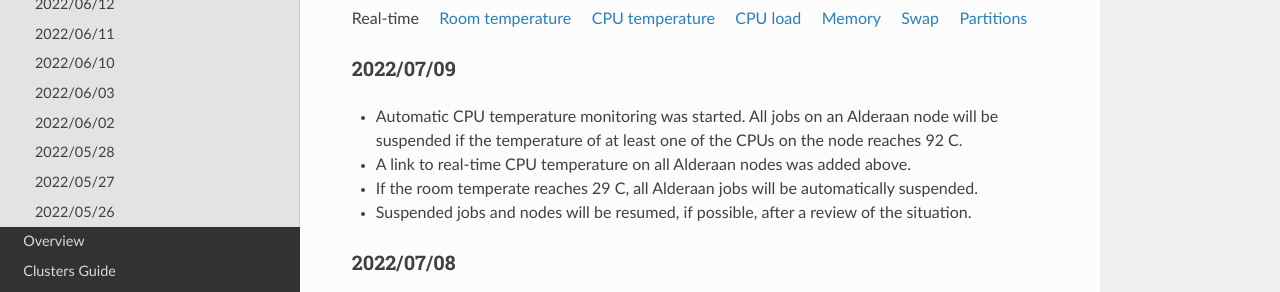
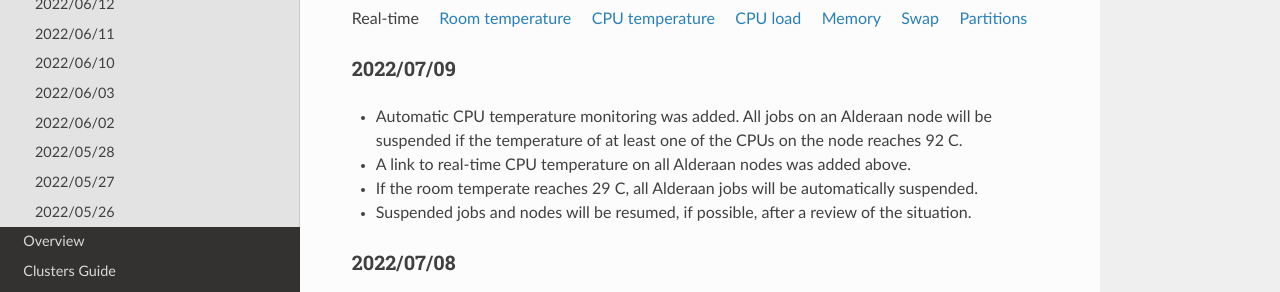
Before and after one commit to ccmucdenver/ccm-docs, an MkDocs documentation site: the page built from docs/updates.md, in a window 1280 px wide and 900 px high. Shown: the part 249-541 px from the top of the window. Built offline with MkDocs 1.6.1, drawn with Linux system fonts in a browser that asks for light colours; nearby versions of some CDN libraries.

Commit message:
cpu temp monitoring

```diff
--- a/docs/updates.md
+++ b/docs/updates.md
@@ -8,7 +8,7 @@ Real-time  &nbsp;  &nbsp; [Room temperature](https://demo.openwfm.org/web/aldera
 
 ### 2022/07/09
 
-* Automatic CPU temperature monitoring was started. All jobs on an Alderaan node will
+* Automatic CPU temperature monitoring was added. All jobs on an Alderaan node will
 be suspended if the temperature of at least one of the CPUs on the node reaches 92 C.
 
 * A link to real-time CPU temperature on all Alderaan nodes was added above.
```
